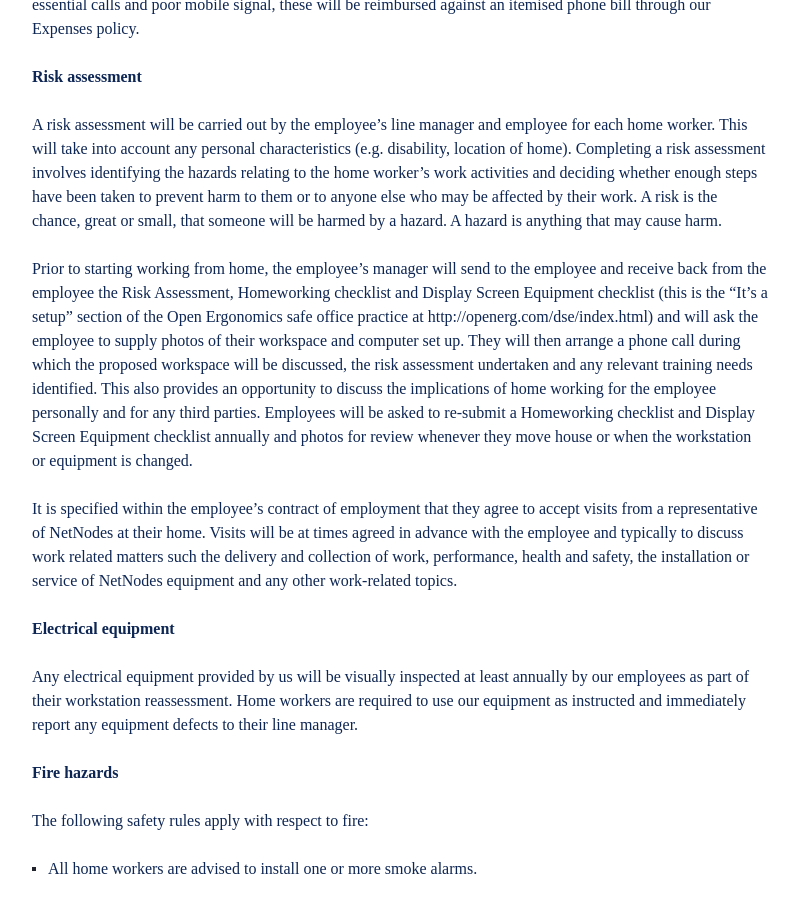
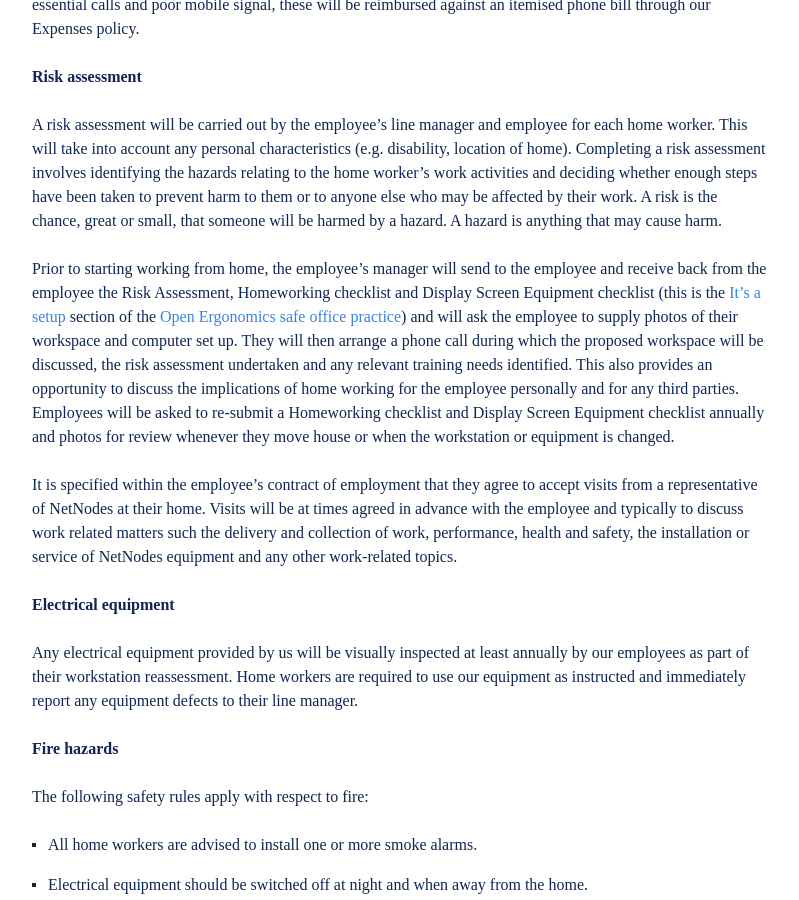
Before and after one commit to netnodes/Values, a Jekyll site: the page built from docs/homeworking_policy.md, in a window 1280 px wide and 900 px high, scrolled down 2319 px. Shown: the whole window, without its empty margins (240-1039 px from the left). Built offline with Jekyll 4.4.1, drawn with Linux system fonts in a browser that asks for light colours; some web fonts are replaced; our own code applies the rules of GitHub Pages for plain Markdown files; a script that is not in the unit is left out.

Commit message:
better link formatting

```diff
--- a/docs/homeworking_policy.md
+++ b/docs/homeworking_policy.md
@@ -63,7 +63,7 @@ Home-based workers are responsible for ensuring that they have adequate broadban
 
 A risk assessment will be carried out by the employee’s line manager and employee for each home worker. This will take into account any personal characteristics (e.g. disability, location of home). Completing a risk assessment involves identifying the hazards relating to the home worker’s work activities and deciding whether enough steps have been taken to prevent harm to them or to anyone else who may be affected by their work. A risk is the chance, great or small, that someone will be harmed by a hazard. A hazard is anything that may cause harm.
 
-Prior to starting working from home, the employee's manager will send to the employee and receive back from the employee the Risk Assessment, Homeworking checklist and Display Screen Equipment checklist (this is the “It’s a setup” section of the Open Ergonomics safe office practice at http://openerg.com/dse/index.html) and will ask the employee to supply photos of their workspace and computer set up. They will then arrange a phone call during which the proposed workspace will be discussed, the risk assessment undertaken and any relevant training needs identified. This also provides an opportunity to discuss the implications of home working for the employee personally and for any third parties. Employees will be asked to re-submit a Homeworking checklist and Display Screen Equipment checklist annually and photos for review whenever they move house or when the workstation or equipment is changed.
+Prior to starting working from home, the employee's manager will send to the employee and receive back from the employee the Risk Assessment, Homeworking checklist and Display Screen Equipment checklist (this is the [It’s a setup](https://openerg.com/dse/setup.html) section of the [Open Ergonomics safe office practice](http://openerg.com/dse/index.html)) and will ask the employee to supply photos of their workspace and computer set up. They will then arrange a phone call during which the proposed workspace will be discussed, the risk assessment undertaken and any relevant training needs identified. This also provides an opportunity to discuss the implications of home working for the employee personally and for any third parties. Employees will be asked to re-submit a Homeworking checklist and Display Screen Equipment checklist annually and photos for review whenever they move house or when the workstation or equipment is changed.
 
 It is specified within the employee’s contract of employment that they agree to accept visits from a representative of NetNodes at their home. Visits will be at times agreed in advance with the employee and typically to discuss work related matters such the delivery and collection of work, performance, health and safety, the installation or service of NetNodes equipment and any other work-related topics.
 
```
